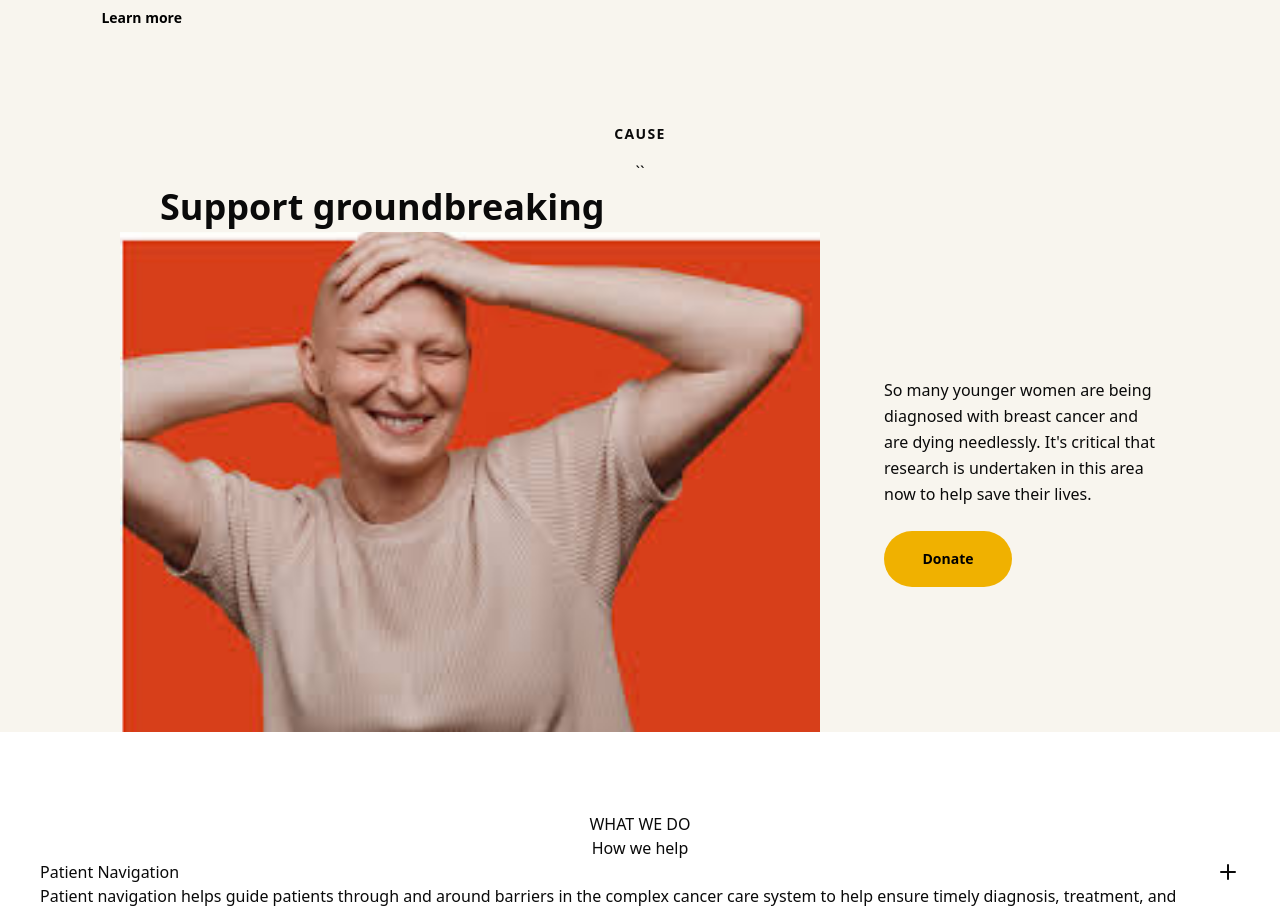
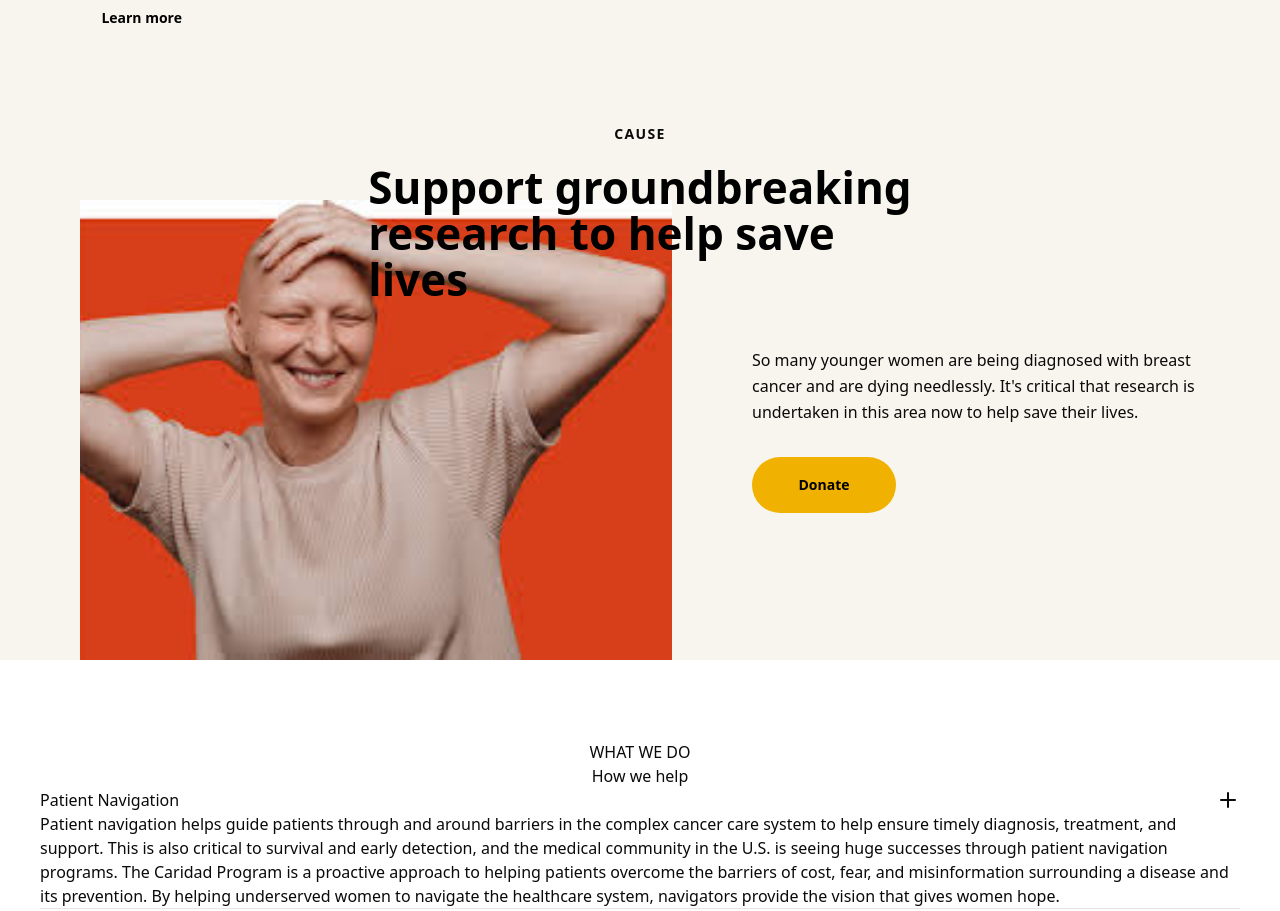
Before and after one commit to Shouryya-Manna/Caridad, a Next.js app: page / in a window 1280 px wide. Shown: the part 860-1771 px from the top of the page. Built offline with nearby package versions, Linux system fonts and the light colour scheme.

Commit message:
Cause Section Ui Updated

```diff
--- a/src/components/Landing/Cause/Cause.tsx
+++ b/src/components/Landing/Cause/Cause.tsx
@@ -4,23 +4,20 @@ import Image from "next/image";
 export default function Cause() {
   return (
     <section className="bg-primary mx-20 my-20">
-      <div className="text-center mb-12">
+      <div className="mx-auto flex max-w-9xl items-center flex-col justify-center gap-10 relative">
         <p className="mb-4 text-sm font-semibold tracking-widest">
           CAUSE
         </p>
-        ``
-      </div>
 
-      <div className="flex items-center justify-center gap-16 px-10">
-        {/* Image */}
-        <div className="relative">
-          {/* Floating text */}
-          <h2 className="absolute -top-12 left-10 max-w-md text-4xl font-extrabold leading-tight">
-            Support groundbreaking research to
-            help save lives
+        {/* HEADING ON IMAGE */}
+        <h2 className="absolute top-10 z-20 text-[44px] font-extrabold leading-[1.05] text-black">
+          Support groundbreaking <br />
+          research to help save <br />
+          lives
         </h2>
 
-          <div className="relative h-[500px] w-[700px] shrink-0">
+        <div className="flex items-center gap-20">
+          <div className="relative h-[460px] w-[680px]">
             <Image
               src="/Woman2.png"
               alt=""
@@ -28,20 +25,20 @@ export default function Cause() {
               className="object-cover"
             />
           </div>
-        </div>
 
           {/* Paragraph div */}
-        <div className="max-w-md space-y-6">
-          <p className="leading-relaxed">
+          <div className="max-w-md space-y-8">
+            <p className="text-l leading-relaxed">
               So many younger women are being
               diagnosed with breast cancer and are
               dying needlessly. It's critical that
               research is undertaken in this area
               now to help save their lives.
             </p>
-          <Button className="cursor-pointer text-black font-bold hover:bg-black hover:text-white rounded-4xl h-14 w-32 bg-yellow-500">
+            <Button className="cursor-pointer text-black font-bold hover:bg-black hover:text-white rounded-4xl h-14 w-36 bg-yellow-500">
               Donate
             </Button>
+          </div>
         </div>
       </div>
     </section>
```
Lines whose indentation alone changed are shown as unchanged.
